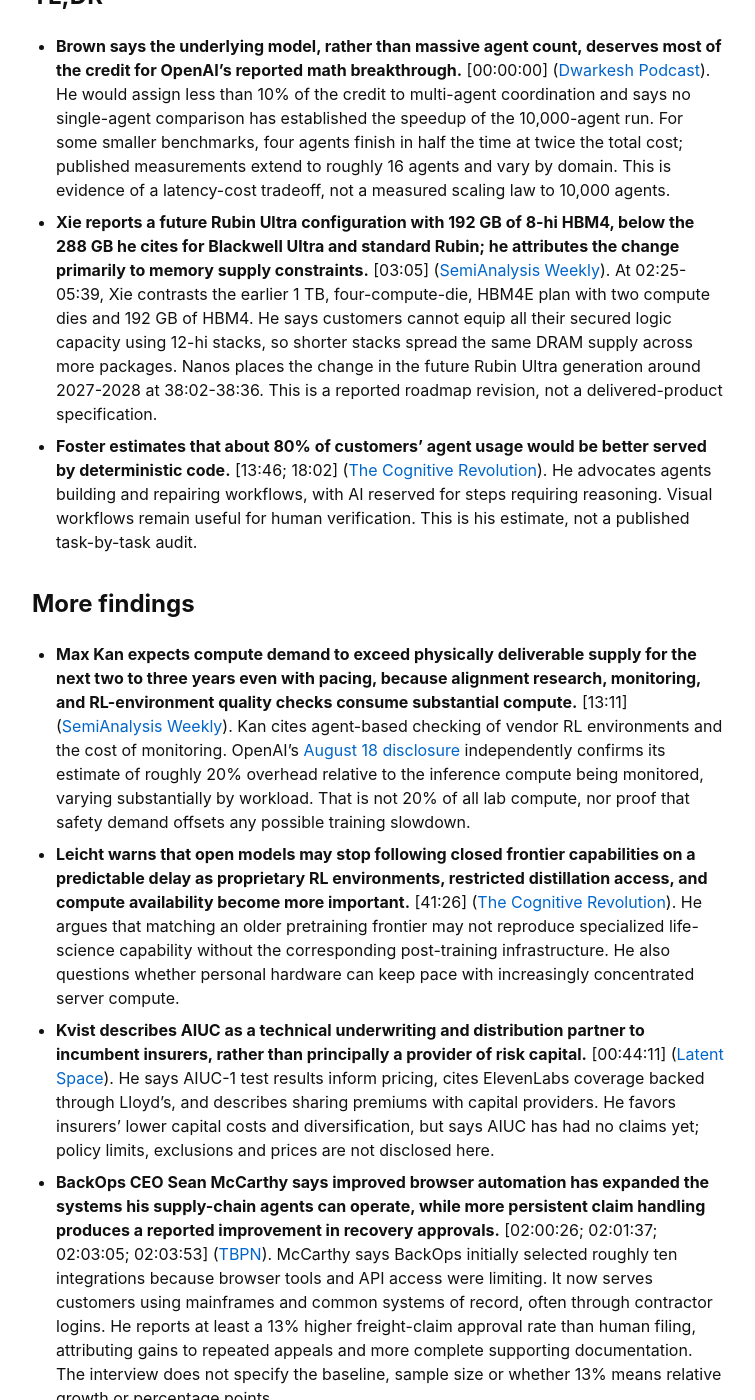
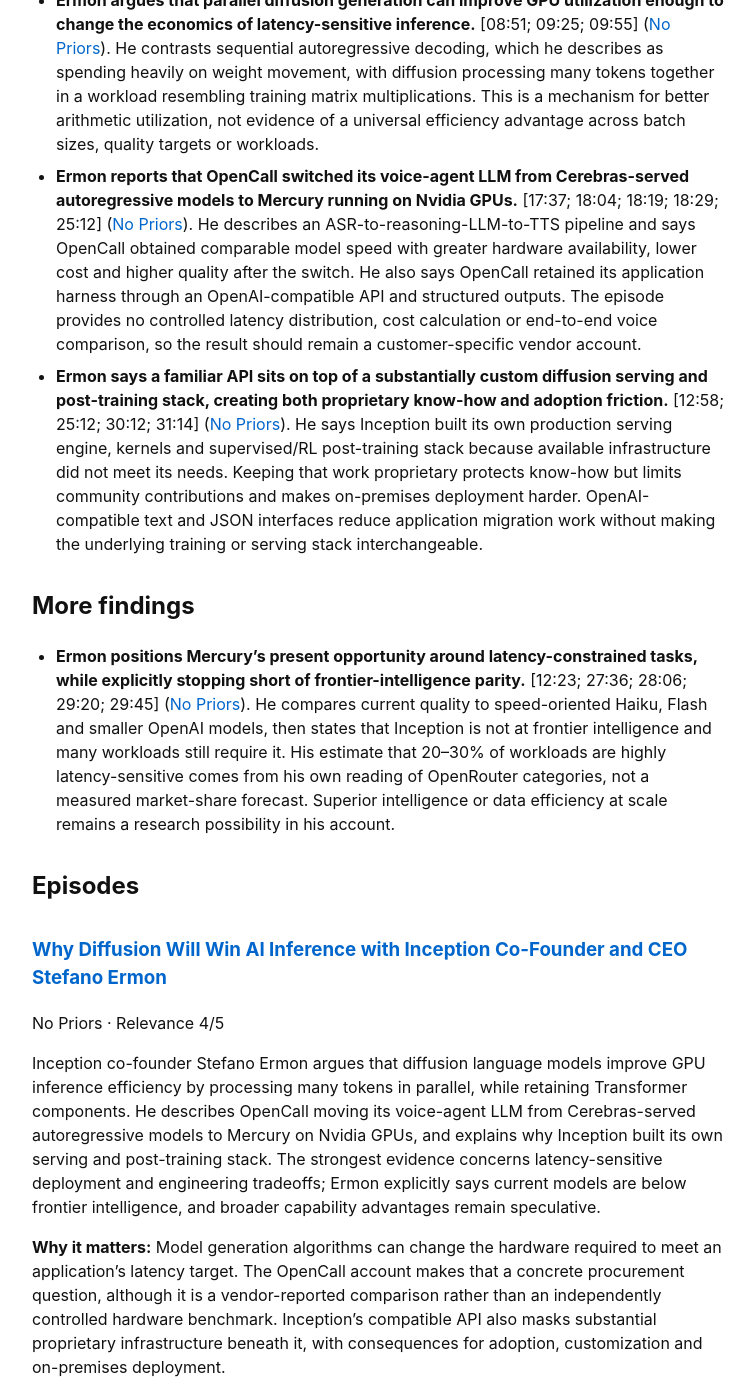
Before and after one commit to kiankyars/podcast-intel, a Jekyll site: the page built from index.md, in a window 1280 px wide and 1400 px high, scrolled down 262 px. Shown: the whole window, without its empty margins (262-1017 px from the left). Built offline with Jekyll 4.4.1, drawn with Linux system fonts in a browser that asks for light colours; some of the changed text lies outside the part shown.

Commit message:
Archive podcast intel for 2026-09-18

```diff
--- /dev/null
+++ b/digests/2026-09-18.md
@@ -0,0 +1,31 @@
+---
+layout: default
+title: "Podcast Intelligence - 2026-09-18"
+digest: true
+date: 2026-09-18
+permalink: /2026-09-18/
+episode_titles:
+  - "Why Diffusion Will Win AI Inference with Inception Co-Founder and CEO Stefano Ermon"
+---
+
+# 2026-09-18
+
+## TL;DR
+
+- **Ermon argues that parallel diffusion generation can improve GPU utilization enough to change the economics of latency-sensitive inference.** [08:51; 09:25; 09:55] ([No Priors](https://www.youtube.com/watch?v=N1rjtDs8blY)). He contrasts sequential autoregressive decoding, which he describes as spending heavily on weight movement, with diffusion processing many tokens together in a workload resembling training matrix multiplications. This is a mechanism for better arithmetic utilization, not evidence of a universal efficiency advantage across batch sizes, quality targets or workloads.
+- **Ermon reports that OpenCall switched its voice-agent LLM from Cerebras-served autoregressive models to Mercury running on Nvidia GPUs.** [17:37; 18:04; 18:19; 18:29; 25:12] ([No Priors](https://www.youtube.com/watch?v=N1rjtDs8blY)). He describes an ASR-to-reasoning-LLM-to-TTS pipeline and says OpenCall obtained comparable model speed with greater hardware availability, lower cost and higher quality after the switch. He also says OpenCall retained its application harness through an OpenAI-compatible API and structured outputs. The episode provides no controlled latency distribution, cost calculation or end-to-end voice comparison, so the result should remain a customer-specific vendor account.
+- **Ermon says a familiar API sits on top of a substantially custom diffusion serving and post-training stack, creating both proprietary know-how and adoption friction.** [12:58; 25:12; 30:12; 31:14] ([No Priors](https://www.youtube.com/watch?v=N1rjtDs8blY)). He says Inception built its own production serving engine, kernels and supervised/RL post-training stack because available infrastructure did not meet its needs. Keeping that work proprietary protects know-how but limits community contributions and makes on-premises deployment harder. OpenAI-compatible text and JSON interfaces reduce application migration work without making the underlying training or serving stack interchangeable.
+
+## More findings
+
+- **Ermon positions Mercury's present opportunity around latency-constrained tasks, while explicitly stopping short of frontier-intelligence parity.** [12:23; 27:36; 28:06; 29:20; 29:45] ([No Priors](https://www.youtube.com/watch?v=N1rjtDs8blY)). He compares current quality to speed-oriented Haiku, Flash and smaller OpenAI models, then states that Inception is not at frontier intelligence and many workloads still require it. His estimate that 20–30% of workloads are highly latency-sensitive comes from his own reading of OpenRouter categories, not a measured market-share forecast. Superior intelligence or data efficiency at scale remains a research possibility in his account.
+
+## Episodes
+
+### [Why Diffusion Will Win AI Inference with Inception Co-Founder and CEO Stefano Ermon](https://www.youtube.com/watch?v=N1rjtDs8blY)
+
+No Priors · Relevance 4/5
+
+Inception co-founder Stefano Ermon argues that diffusion language models improve GPU inference efficiency by processing many tokens in parallel, while retaining Transformer components. He describes OpenCall moving its voice-agent LLM from Cerebras-served autoregressive models to Mercury on Nvidia GPUs, and explains why Inception built its own serving and post-training stack. The strongest evidence concerns latency-sensitive deployment and engineering tradeoffs; Ermon explicitly says current models are below frontier intelligence, and broader capability advantages remain speculative.
+
+**Why it matters:** Model generation algorithms can change the hardware required to meet an application's latency target. The OpenCall account makes that a concrete procurement question, although it is a vendor-reported comparison rather than an independently controlled hardware benchmark. Inception's compatible API also masks substantial proprietary infrastructure beneath it, with consequences for adoption, customization and on-premises deployment.
```
Also changed, not shown: episodes/2026-09-18/why-diffusion-will-win-ai-inference-with-inception-co-founder-and-ceo-stefano-ermon-b48c823709f932568650/analysis.json (added, +63 -0 lines), episodes/2026-09-18/why-diffusion-will-win-ai-inference-with-inception-co-founder-and-ceo-stefano-ermon-b48c823709f932568650/metadata.json (added, +17 -0 lines), episodes/2026-09-18/why-diffusion-will-win-ai-inference-with-inception-co-founder-and-ceo-stefano-ermon-b48c823709f932568650/summary.md (added, +28 -0 lines), topics/agents_developer_tools.md (+5 -0 lines), topics/applications_business_models.md (+5 -0 lines), topics/frontier_labs_models.md (+5 -0 lines), topics/semiconductors_compute.md (+5 -0 lines), data/state.json.
